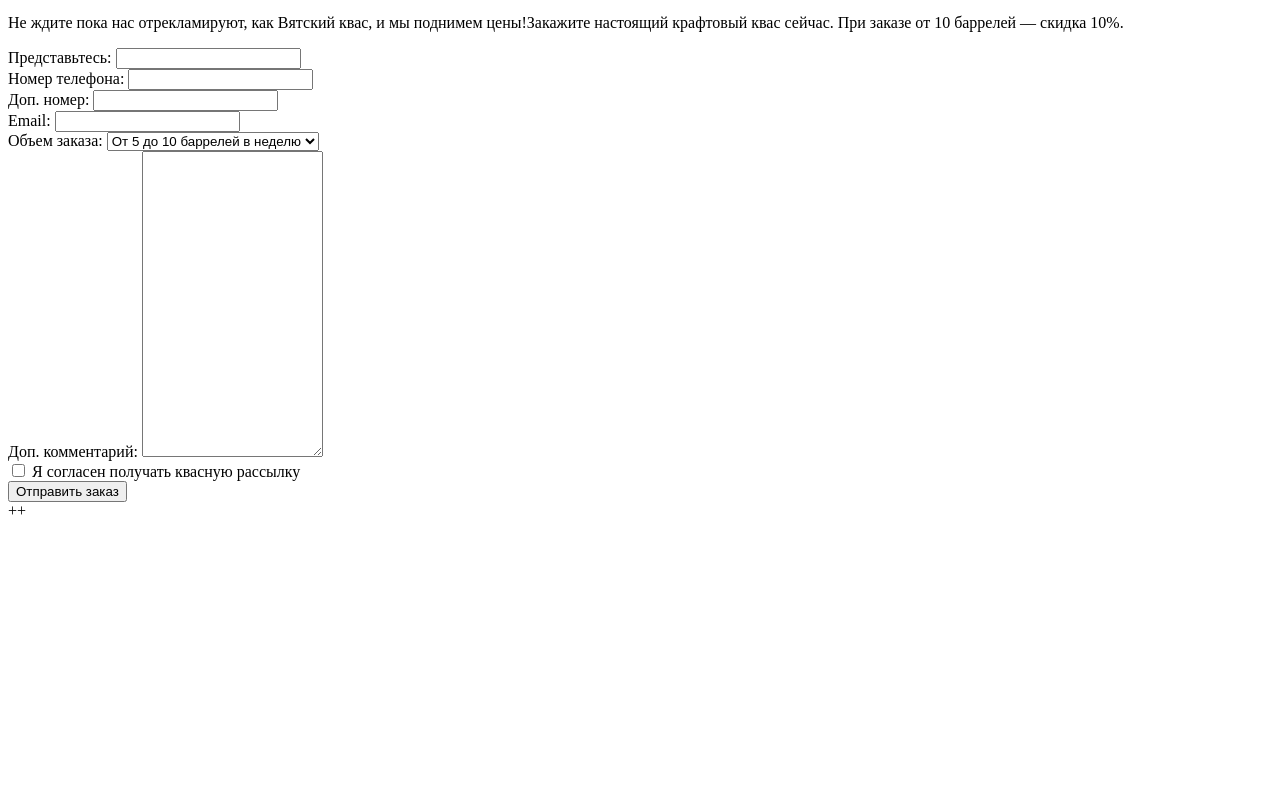
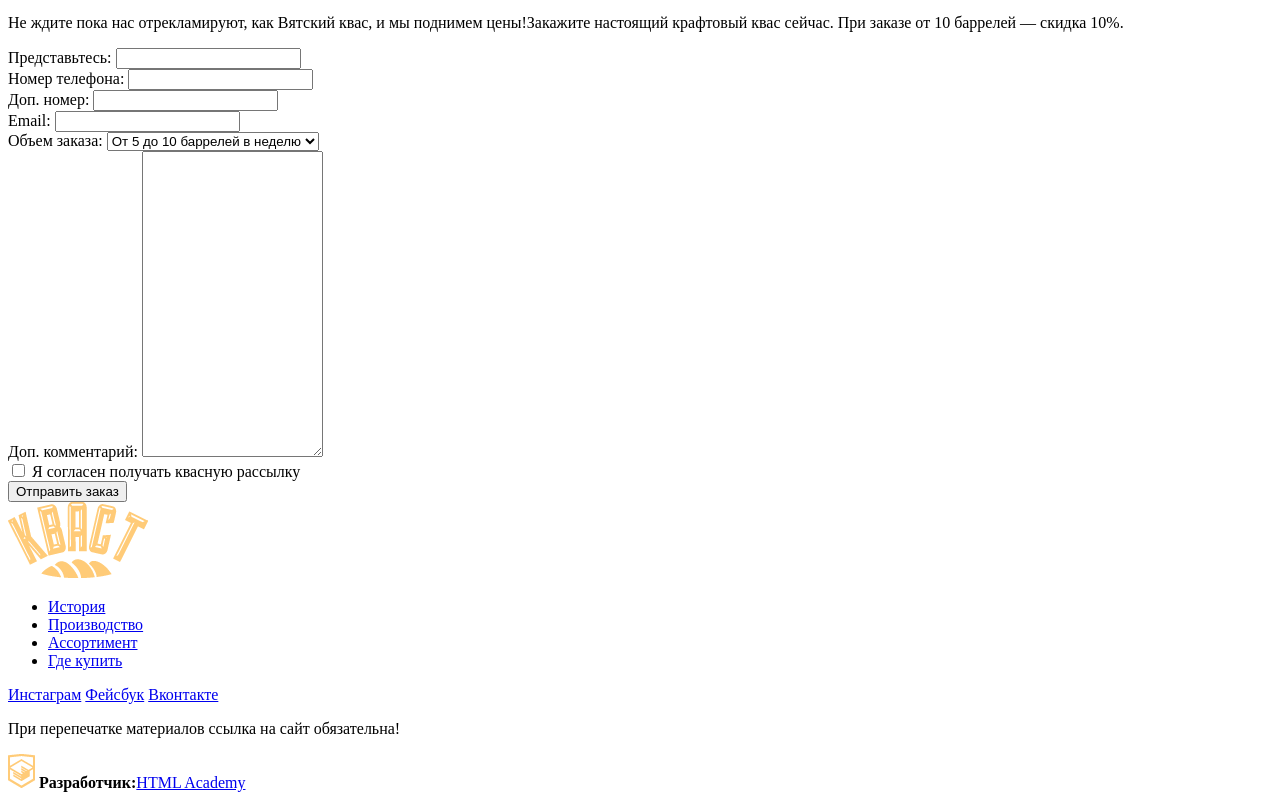
Before and after one commit to ZTatyana/kvast, a plain HTML site: page index.html in a window 1280 px wide. Shown: the part 2813-3613 px from the top of the page. Before the commit the page ends 3341 px from the top, so only its background shows below. Drawn offline with Linux system fonts and the light colour scheme.

Commit message:
Update index.html

```diff
--- a/index.html
+++ b/index.html
@@ -210,9 +210,9 @@
          </form>
         </div>
         <!--ПОДВАЛ -->
-++
 
-         <!-- <div class='page-footer'>
+
+         <div class='page-footer'>
            <div class='top-footer'>
              <div class='footer-logo'>
              <a href='#'><img src='img/logo.png'></a>
@@ -239,7 +239,7 @@
             </div>
            </div>
 
-         </div> -->
+         </div>
 
 
   </body>
```
